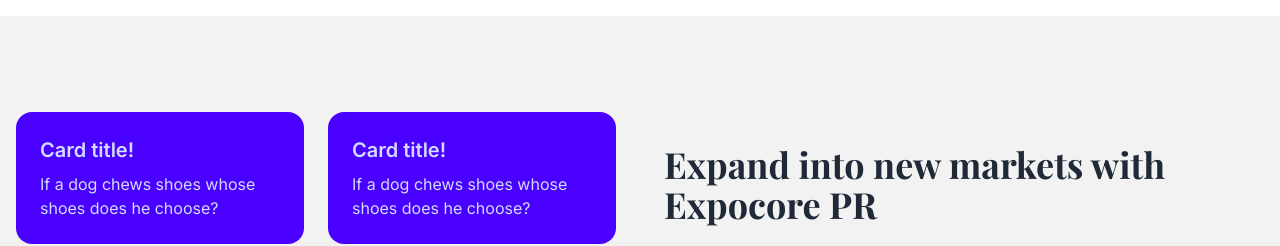
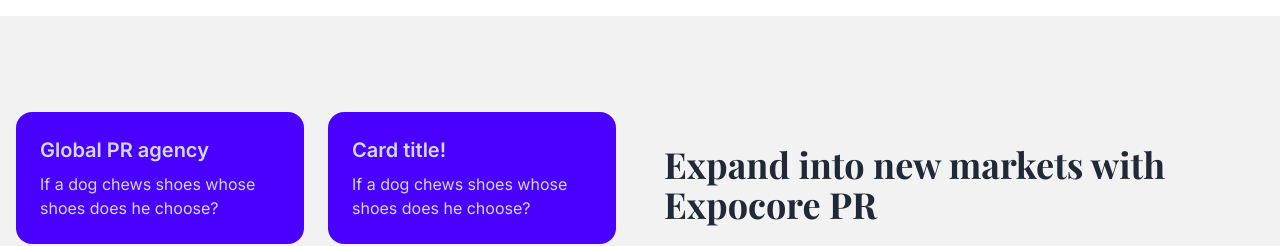
Before and after one commit to Edmondakwasi/expocore_pr, a React (Vite) app in the folder EPCPR/: page / in a window 1280 px wide. Shown: the part 1280-1526 px from the top of the page. Built offline with nearby package versions, Linux system fonts and the light colour scheme; a web font is replaced by a local one.

Commit message:
added a title for the first card

```diff
--- a/EPCPR/src/components/Services.jsx
+++ b/EPCPR/src/components/Services.jsx
@@ -9,7 +9,7 @@
           <div className="grid grid-cols-2 gap-4 md:gap-6">
             <div className="card bg-primary text-primary-content">
               <div className="card-body p-4 md:p-6">
-                <h2 className="font-sans card-title text-lg md:text-xl">Card title!</h2>
+                <h2 className="font-sans card-title text-lg md:text-xl">Global PR agency</h2>
                 <p className="font-sans text-sm md:text-base">If a dog chews shoes whose shoes does he choose?</p>
               </div>
             </div>
```
